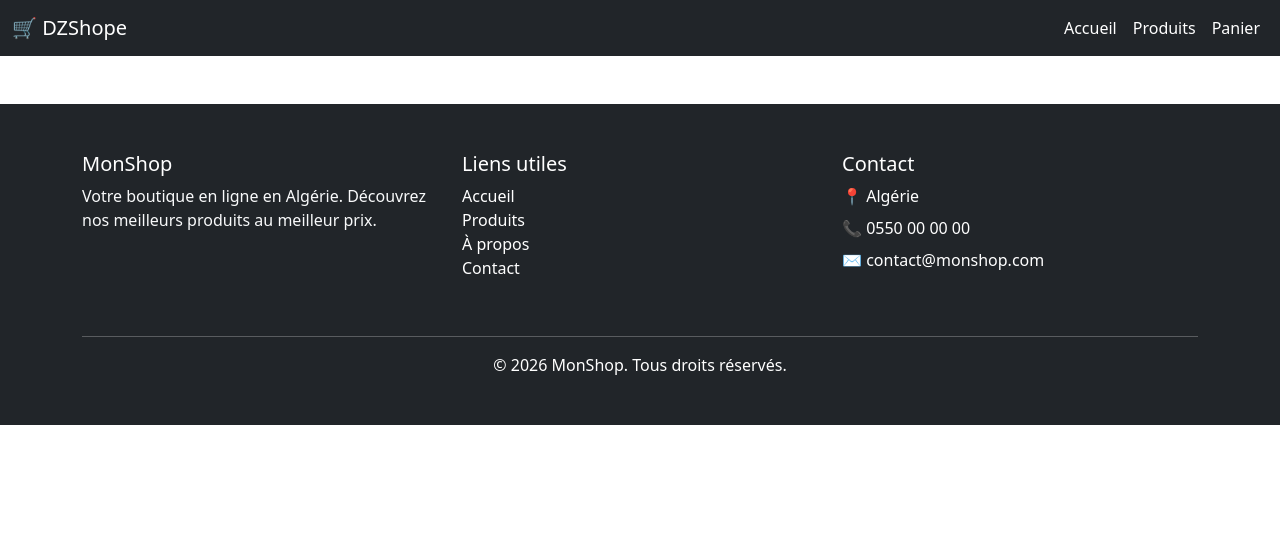
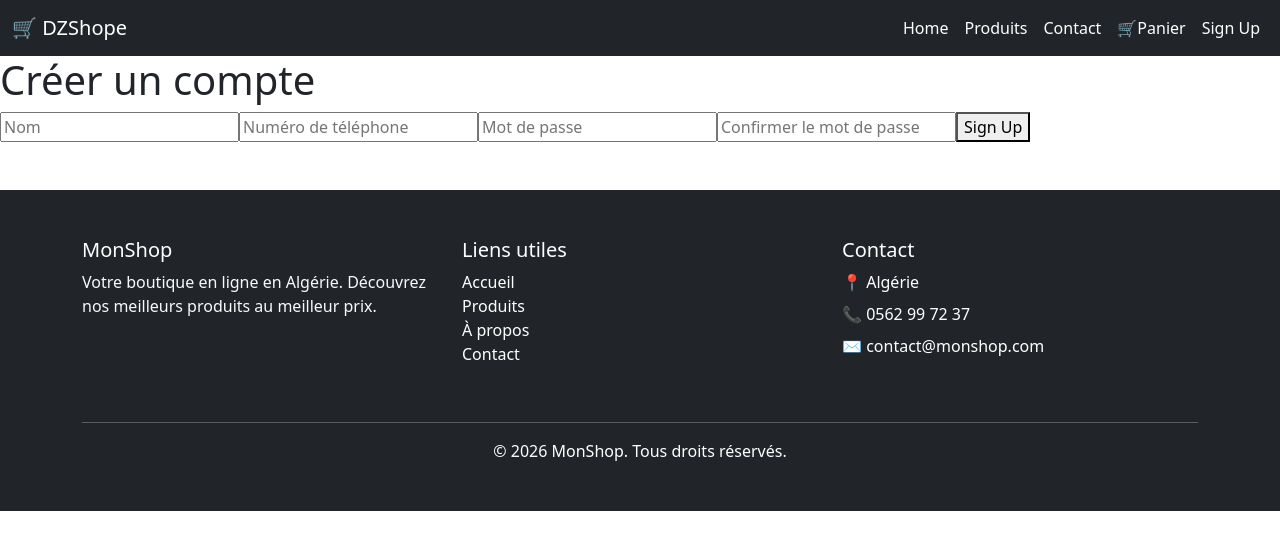
Before and after one commit to nadhirchougui3-lgtm/Dzshope, a React (Vite) app: page /SignUp in a window 1280 px wide. Shown: the top 550 px of the page. Built offline with nearby package versions, Linux system fonts and the light colour scheme.

Commit message:
update project

```diff
--- a/src/App.jsx
+++ b/src/App.jsx
@@ -6,6 +6,7 @@ import ProductsPage from './ProductsPage';
 import ProductDetailPage from './ProductDetailPage';
 import CartPage from './CartPage';
 import Footer from './footer'
+import SignUp from './SignUp';
 
 function App() {
   return (
@@ -18,6 +19,7 @@ function App() {
           <Route path='/produits' element={<ProductsPage />} />
           <Route path='/produit/:id' element={<ProductDetailPage />} />
           <Route path='/panier' element={<CartPage />} />
+          <Route path='/SignUp' element={<SignUp />} />
         </Routes>
         <Footer />
       </BrowserRouter>
--- a/src/LandingPage.jsx
+++ b/src/LandingPage.jsx
@@ -117,7 +117,7 @@ function LandingPage() {
                   </div>
 
                   <small className="text-secondary">
-                    58 wilayas 🇩🇿
+                    69 wilayas 🇩🇿
                   </small>
                 </div>
               </div>
--- a/src/ProductDetailPage.jsx
+++ b/src/ProductDetailPage.jsx
@@ -1,5 +1,6 @@
 import { useParams, Link } from 'react-router-dom';
-import { products } from './data/products';
+import { products } from
+ './data/products';
 import { useCart } from './CartContext';
 
 function ProductDetailPage() {
--- /dev/null
+++ b/src/SignUp.jsx
@@ -0,0 +1,16 @@
+function SignUp() {
+  return (
+    <div>
+      <h1>Créer un compte</h1>
+
+      <input type="text" placeholder="Nom" />
+      <input type="tel" placeholder="Numéro de téléphone" />
+      <input type="password" placeholder="Mot de passe" />
+      <input type="password" placeholder="Confirmer le mot de passe" />
+
+      <button>Sign Up</button>
+    </div>
+  );
+}
+
+export default SignUp;
--- a/src/footer.jsx
+++ b/src/footer.jsx
@@ -53,7 +53,7 @@ function Footer() {
             <h5>Contact</h5>
 
             <p className="mb-2">📍 Algérie</p>
-            <p className="mb-2">📞 0550 00 00 00</p>
+            <p className="mb-2">📞 0562 99 72 37</p>
             <p className="mb-2">✉️ contact@monshop.com</p>
           </Col>
 
--- a/src/navbar.jsx
+++ b/src/navbar.jsx
@@ -5,9 +5,11 @@ function Navbar() {
           <div className="container-fluid">
               <Link className="navbar-brand" to="/">🛒 DZShope</Link>
             <div className="navbar-nav">
-              <Link className="nav-link text-white" to="/">Accueil</Link>
+              <Link className="nav-link text-white" to="/">Home</Link>
               <Link className="nav-link text-white" to="/produits">Produits</Link>
-              <Link className="nav-link text-white" to="/panier">Panier</Link>
+              <Link className="nav-link text-white" to="/">Contact</Link>
+              <Link className="nav-link text-white" to="/panier">🛒Panier</Link>
+              <Link className="nav-link text-white" to="/singup">Sign Up</Link>
             </div>
           </div>
       </nav>
```
Also changed, not shown: src/data/products.js (+17 -4 lines), src/LandingPage.css (deleted), 1 other file (tests, documents, lock files or other folders).
